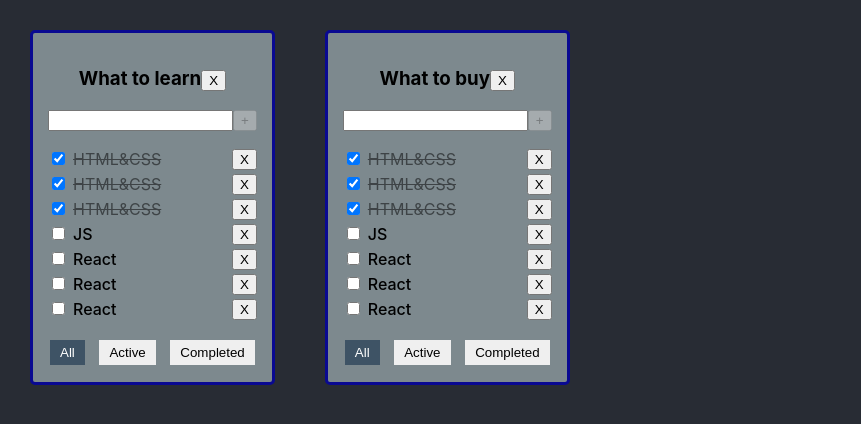
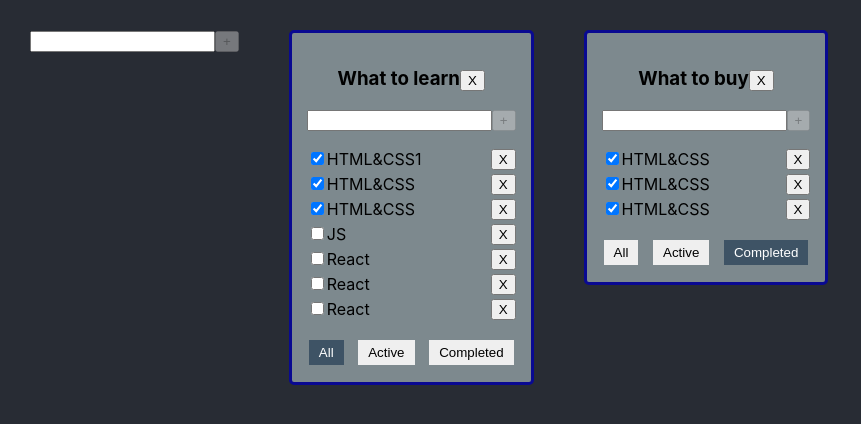
Before and after one commit to FtShow/Todolist, a React (Create React App) app: page / in a window 1280 px wide. Shown: the top 424 px of the page, without its empty margins (0-861 px from the left). Built offline with nearby package versions, Linux system fonts and the light colour scheme.

Commit message:
add edit span

```diff
--- a/src/App.tsx
+++ b/src/App.tsx
@@ -2,6 +2,7 @@ import React, {useState} from "react";
 import "./App.css";
 import TodoList, {TaskType} from "./TodoList";
 import {v1} from "uuid";
+import {AddItemForm} from "./Components/AddItemForm";
 
 export type FilterValuesType = "all" | "active" | "complete"
 type TasksType = {
@@ -13,14 +14,16 @@ let todolistID2 = v1();
 function App() {
     const todoListTitle_1 = "What to learn";
 
-    let [todolists, setTodolists] = useState<Array<todolistsType>>([
+    type todolistsType = { id: string, title: string, filter: FilterValuesType }
+
+    let [todolist, setTodolist] = useState<Array<todolistsType>>([
         {id: todolistID1, title: "What to learn", filter: "all"},
-        {id: todolistID2, title: "What to buy", filter: "all"},
+        {id: todolistID2, title: "What to buy", filter: "complete"},
     ])
 
     const tasks_1 = {
         [todolistID1]: [
-            {id: v1(), title: "HTML&CSS", isDone: true},
+            {id: v1(), title: "HTML&CSS1", isDone: true},
             {id: v1(), title: "HTML&CSS", isDone: true},
             {id: v1(), title: "HTML&CSS", isDone: true},
             {id: v1(), title: "JS", isDone: false},
@@ -39,38 +42,51 @@ function App() {
             {id: v1(), title: "React", isDone: false},
         ]
     }
-    // const [filter, setFilter] = useState<FilterValuesType>("all")
+
     const [tasks, setTasks] = useState(tasks_1);
 
 
     const removeTask = (todolistId: string, taskId: string) => {
-        setTasks({
-            ...tasks,
-            [todolistId]: tasks[todolistId].filter(el =>
-                el.id !== taskId)
-        });
+        setTasks(
+            {...tasks, [todolistId]: tasks[todolistId].filter(el => el.id !== taskId)}
+        )
     };
-
-    type todolistsType = { id: string, title: string, filter: FilterValuesType }
+    const updateTodolistTitle = (todolistID: string, updateTitle: string) =>{
+        setTodolist(todolist.map(el=>el.id == todolistID? {...el, title: updateTitle}: el))
+    }
 
 
     // const filteredTask = getTask(tasks, filter)
     // const changeFilter = (nextFilter: FilterValuesType) => {
     //     setFilter(nextFilter)
     // }
-
+    console.log('121')
     const addTask = (todolistId: string, title: string) => {
         const newTask = {
             id: v1(),
             title: title,
             isDone: false,
         }
-        setTasks({...tasks, [todolistId]: [...tasks[todolistId], newTask]})
+        setTasks({
+            ...tasks,
+            [todolistId]: [...tasks[todolistId], newTask]
+        })
+    }
+    const editTask = (todolistId: string, taskId: string, title: string) => {
+
+        setTasks({
+            ...tasks,
+            [todolistId]: tasks[todolistId].map(el => el.id === taskId ?
+                {...el, title: title} : el)
+        })
     }
 
 
     const changeFilter = (todolistId: string, nextFilter: FilterValuesType) => {
-        setTodolists(todolists.map(el => el.id === todolistId ? {...el, filter: nextFilter} : el));
+        setTodolist([
+                ...todolist.map(el => el.id === todolistId ? {...el, filter: nextFilter} : el)
+            ]
+        )
     }
     const changeTaskStatus = (todolistId: string, taskId: string, newIsDoneValue: boolean) => {
         setTasks({
@@ -80,31 +96,43 @@ function App() {
         })
 
     }
-    const removeTodolist = (todolistID: string) =>{
-        setTodolists(todolists.filter(el => el.id !== todolistID))
+    const removeTodolist = (todolistID: string) => {
+        setTodolist(todolist.filter(el => el.id !== todolistID))
         delete tasks[todolistID]
     }
+    const addTodolist = (title: string) => {
+        const newTodolistID = v1()
+        const newTodolist: todolistsType = {id: newTodolistID, title: title, filter: 'all'}
+        setTodolist([...todolist, newTodolist])
+        setTasks({...tasks, newTodolistID: []})
+
+    }
+
 
     return (
 
         <div className="App">
-            {todolists.map(el => {
+            <AddItemForm callback={addTodolist}/>
+            {todolist.map(el => {
 
-                let tasksForTodolist = tasks[el.id];
+                let filtetedTask = tasks[el.id]
 
+                if (el.filter === "complete") {
+                    filtetedTask = tasks[el.id].filter(el => el.isDone)
+                }
                 if (el.filter === "active") {
-                    tasksForTodolist = tasks[el.id].filter(t => !t.isDone);
+                    filtetedTask = tasks[el.id].filter(el => !el.isDone)
                 }
-                if (el.filter === "complete") {
-                    tasksForTodolist = tasks[el.id].filter(t => t.isDone);
-                }
+
                 return (
                     <TodoList
                         todolistId={el.id}
+                        updateTodolistTitle={updateTodolistTitle}
                         removeTodolist={removeTodolist}
                         key={el.id}
+                        editTask={editTask}
                         title={el.title}
-                        tasks={tasksForTodolist}
+                        tasks={filtetedTask}
                         removeTask={removeTask}
                         changeFilter={changeFilter}
                         addTask={addTask}
--- /dev/null
+++ b/src/Components/AddItemForm.tsx
@@ -0,0 +1,48 @@
+import React, {ChangeEvent, KeyboardEvent, useState} from "react";
+type AddItemFormPropsType = {
+    callback: (newTitle: string)=>void
+}
+export const AddItemForm:React.FC<AddItemFormPropsType> = (props) => {
+    const [title, setTitle] = useState<string>("")
+    const [error, setError] = useState<boolean>(false)
+    const censure = title.split(" ").reduce((acc: boolean, elem) => elem == "fuck" ? true : acc, false)
+    const titleMaxLength = 25;
+    const itTitleLengthToLong = title.length > titleMaxLength
+
+    const isAddBtnDisabled: boolean = !title.length || itTitleLengthToLong
+    const userMessage = error ? <div style={{color: "red"}}>Title is required</div> : null
+
+    const addTaskHandler = () => {
+        const trimedTitle = title.trim()
+        if (trimedTitle) {
+            props.callback(trimedTitle)
+        } else {
+            setError(true)
+        }
+        setTitle("")
+    }
+
+    const onPressHandler = (event: KeyboardEvent<HTMLInputElement>) => {
+        !isAddBtnDisabled && event.key === "Enter" && addTaskHandler()
+    }
+
+    const setTitleHandler = (event: ChangeEvent<HTMLInputElement>) => {
+        setTitle(event.currentTarget.value)
+        error && setError(false)
+    }
+    const titleMaxLengthWarning = itTitleLengthToLong
+        ? <div style={{color: "red"}}>Title to long</div>
+        : null
+    return (
+        <div>
+            <input className={itTitleLengthToLong || error ? "inputError" : undefined}
+                   value={title}
+                   onChange={setTitleHandler}
+                   onKeyDown={onPressHandler}/>
+            <button disabled={isAddBtnDisabled} onClick={addTaskHandler}>+</button>
+
+            {userMessage || titleMaxLengthWarning}
+            {censure && <div style={{color: "red"}}>itTitleCensure</div>}
+        </div>
+    );
+};
--- /dev/null
+++ b/src/Components/EditableSpan.tsx
@@ -0,0 +1,26 @@
+import React, {ChangeEvent, useState} from "react";
+
+type EditableSpanPropsType = {
+    oldTitle: string,
+    callback: (updateTitle: string) => void
+}
+export const EditableSpan: React.FC<EditableSpanPropsType> = (props) => {
+    const [updateTitle, setUpdateTitle] = useState(props.oldTitle)
+    const [edit, setEdit] = useState<boolean>(false)
+
+    const changeHandler = (e: ChangeEvent<HTMLInputElement>) => {
+        setUpdateTitle(e.currentTarget.value)
+    }
+    const addTask = () => {
+        props.callback(updateTitle)
+    }
+    const editHandler = () => {
+        setEdit(!edit)
+        edit && addTask()
+    }
+    return (
+        edit
+            ? <input onBlur={editHandler} onChange={changeHandler} autoFocus value={updateTitle}/>
+            : <span onDoubleClick={editHandler}>{props.oldTitle}</span>
+    );
+};
--- a/src/TodoList.tsx
+++ b/src/TodoList.tsx
@@ -2,17 +2,22 @@ import React, {ChangeEvent, KeyboardEvent, FC, useRef, useState} from "react";
 // @ts-ignore
 import autoAnimate from "@formkit/auto-animate";
 import {FilterValuesType} from "./App";
+import {AddItemForm} from "./Components/AddItemForm";
+import {EditableSpan} from "./Components/EditableSpan";
 
 type TodoListPropsType = {
+
     todolistId: string
+    removeTodolist: (v: string) => void
     title: string;
-    removeTodolist: (todoliskId: string) => void
     tasks: TaskType[];
-    removeTask: (todoliskId: string, taskId: string) => void;
-    changeFilter: (todoliskId: string, nextFilter: FilterValuesType) => void
-    addTask: (todoliskId: string, title: string) => void
+    removeTask: (todolistId: string, taskId: string) => void;
+    changeFilter: (todolistId: string, nextFilter: FilterValuesType) => void
+    addTask: (todolistId: string, title: string) => void
     changeTaskStatus: (todolistId: string, taskId: string, newIsDoneValue: boolean) => void
+    editTask: (todolistId: string, taskId: string, title: string) => void
     filter: FilterValuesType
+    updateTodolistTitle: (todolistId: string, updateTitle: string) => void
 }
 export type TaskType = {
     title: string;
@@ -21,54 +26,34 @@ export type TaskType = {
 }
 
 const TodoList: FC<TodoListPropsType> = (props) => {
-
-    const [title, setTitle] = useState<string>("")
-    const [error, setError] = useState<boolean>(false)
-    console.log("12")
-    const titleMaxLength = 25;
-    const addTaskHandler = () => {
-        const trimedTitle = title.trim()
-        if (trimedTitle) {
-            props.addTask(props.todolistId,trimedTitle)
-        } else {
-            setError(true)
-        }
-
-        setTitle("")
-    }
-    const censure = title.split(" ").reduce((acc: boolean, elem) => elem == "fuck" ? true : acc, false)
-
-    const itTitleLengthToLong = title.length > titleMaxLength
-
-    const isAddBtnDisabled: boolean = !title.length || itTitleLengthToLong
-    const userMessage = error ? <div style={{color: "red"}}>Title is required</div> : null
-
-    const onPressHandler = (event: KeyboardEvent<HTMLInputElement>) => {
-        !isAddBtnDisabled && event.key === "Enter" && addTaskHandler()
-    }
-    const setTitleHandler = (event: ChangeEvent<HTMLInputElement>) => {
-        setTitle(event.currentTarget.value)
-        error && setError(false)
+    const addTaskHandler = (title: string) => {
+        props.addTask(props.todolistId, title)
     }
 
-    const titleMaxLengthWarning = itTitleLengthToLong
-        ? <div style={{color: "red"}}>Title to long</div>
-        : null
+    const editTaskHandler = (taskID: string,title:string ) => {
+        props.editTask(props.todolistId, taskID, title )
+    }
+    const updateTodolistTitleHandler = (updateTitle:string) =>{
+        props.updateTodolistTitle(props.todolistId, updateTitle)
+
+    }
     //вывод каждой такси
-    const tasksJSXElements: Array<JSX.Element> = props.tasks.map((elem: TaskType, index: number): JSX.Element => {
+    const tasksJSXElements: Array<JSX.Element> = props.tasks?.map((elem: TaskType, index: number): JSX.Element => {
         const removeTask = () => props.removeTask(props.todolistId, elem.id);
         const changeStatus = (e: ChangeEvent<HTMLInputElement>) => {
 
             props.changeTaskStatus(props.todolistId, elem.id, e.currentTarget.checked)
         }
+
         const taskClass = elem.isDone ? "taskIsDone" : "task"
         return (
 
             <li key={index}>
-                <div><input type="checkbox"
+                <div>
+                    <input type="checkbox"
                             onChange={changeStatus}
                             checked={elem.isDone}/>
-                    <span className={taskClass}>{elem.title}</span>
+                    <EditableSpan callback={(updateTitle)=>{editTaskHandler(elem.id, updateTitle)}} oldTitle={elem.title}/>
                 </div>
                 <button onClick={removeTask}>X</button>
             </li>)
@@ -80,16 +65,11 @@ const TodoList: FC<TodoListPropsType> = (props) => {
         <div className="todolist">
 
 
-            <h3>{props.title}<button onClick={()=>{props.removeTodolist(props.todolistId)}}>X</button></h3>
+            <h3><EditableSpan oldTitle={props.title} callback={(updateTitle)=>{updateTodolistTitleHandler(updateTitle)}}/>
+                <button onClick={() => props.removeTodolist(props.todolistId)}>X</button>
+            </h3>
             <div>
-                <input className={itTitleLengthToLong || error ? "inputError" : undefined}
-                       value={title}
-                       onChange={setTitleHandler}
-                       onKeyDown={onPressHandler}/>
-                <button disabled={isAddBtnDisabled} onClick={addTaskHandler}>+</button>
-
-                {userMessage || titleMaxLengthWarning}
-                {censure && <div style={{color: "red"}}>itTitleCensure</div>}
+                <AddItemForm callback={addTaskHandler}/>
             </div>
             <ul>
                 {/*вывод массива тасок*/}
@@ -98,11 +78,11 @@ const TodoList: FC<TodoListPropsType> = (props) => {
             <div className={"filterBtnWrapper"}>
 
                 <button className={props.filter === "all" ? "filterBtnActive" : "filterBtn"}
-                        onClick={() => props.changeFilter(props.todolistId, "all" )}>All
+                        onClick={() => props.changeFilter(props.todolistId, "all")}>All
                 </button>
 
                 <button className={props.filter === "active" ? "filterBtnActive" : "filterBtn"}
-                        onClick={() => props.changeFilter(props.todolistId, "active", )}>Active
+                        onClick={() => props.changeFilter(props.todolistId, "active",)}>Active
                 </button>
 
                 <button className={props.filter === "complete" ? "filterBtnActive" : "filterBtn"}
```
